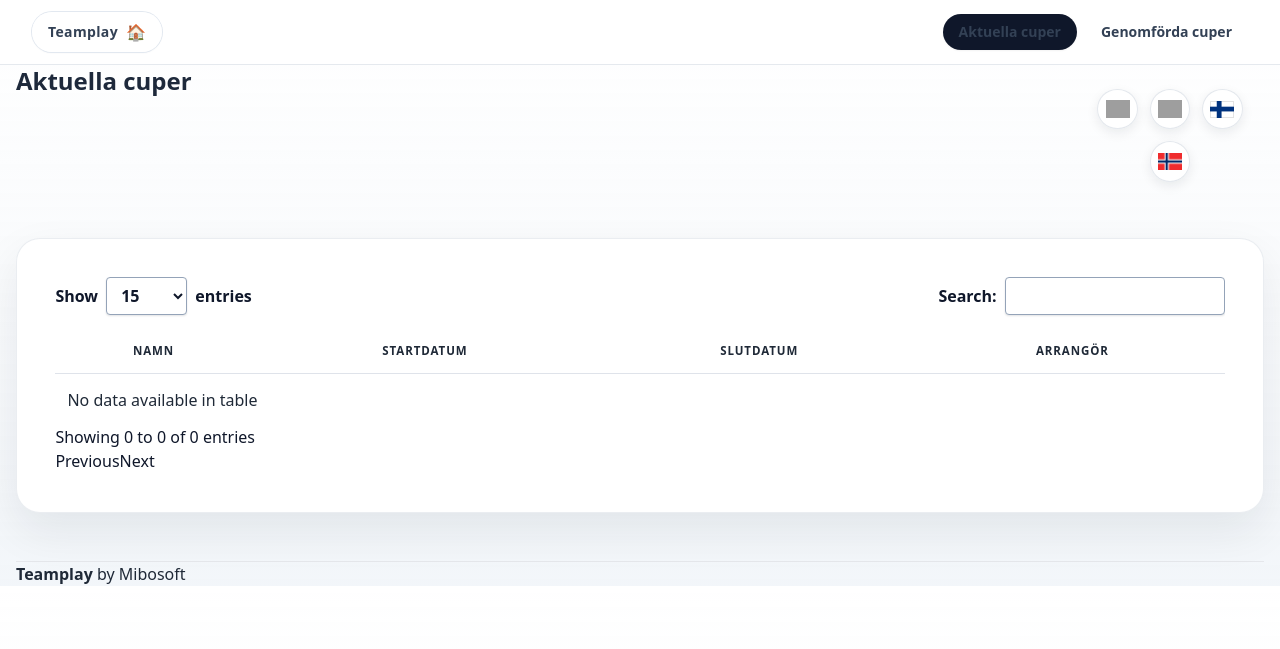
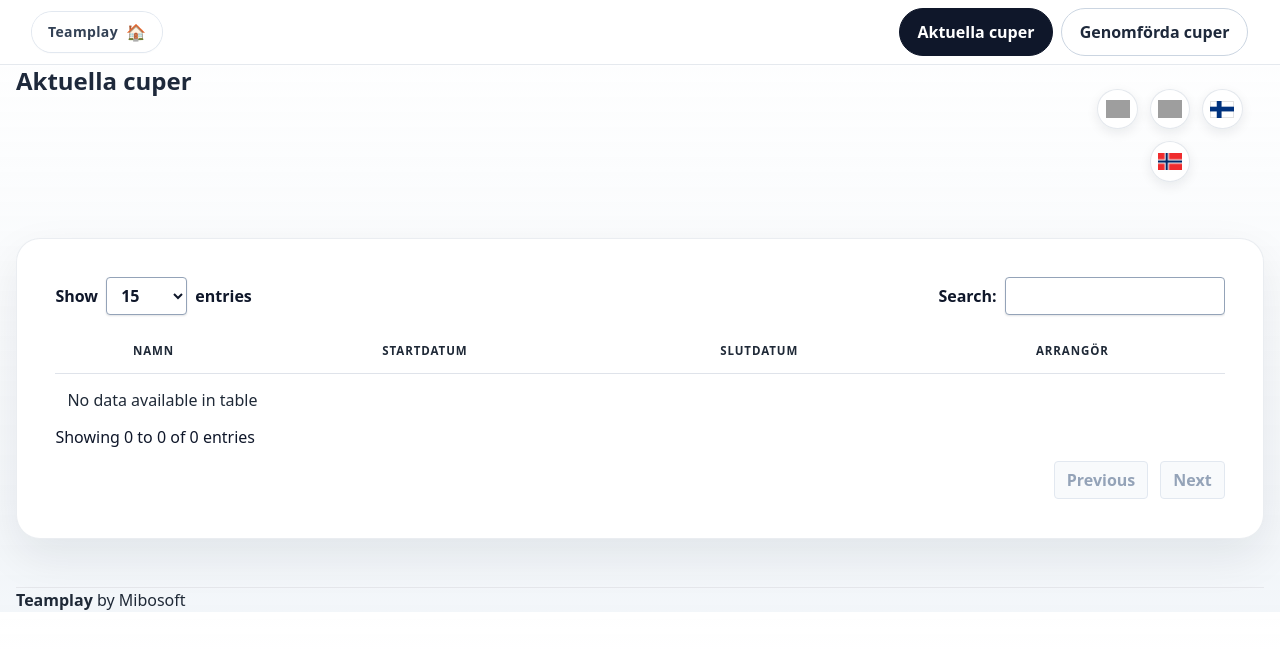
Before and after one commit to mibosoft/teamplay-web, a PHP site: page /tpweb/ in a window 1280 px wide. Shown: the top 649 px of the page. Run offline with PHP 8.4, Linux system fonts and the light colour scheme; data that the repository does not hold is empty; some libraries are stand-ins or nearby versions; grey boxes are pictures that could not be loaded.

Commit message:
Updated hyperlink behaviour

```diff
--- a/includes/views/_head.php
+++ b/includes/views/_head.php
@@ -304,6 +304,26 @@
       background-color: #ccff66 !important;
     }
 
+    @media (hover: none) and (pointer: coarse) {
+      table.table > tbody > tr:hover,
+      table.table-striped > tbody > tr:hover,
+      table.zebra > tbody > tr:hover,
+      table.table > tbody > tr:active,
+      table.table-striped > tbody > tr:active,
+      table.zebra > tbody > tr:active {
+        background-color: var(--color-table) !important;
+      }
+
+      a:not(.btn):not(.tp-btn):not([role="button"]):not(.nav-pills a):active,
+      a:not(.btn):not(.tp-btn):not([role="button"]):not(.nav-pills a):focus {
+        color: #0369a1 !important;
+        opacity: 1;
+        text-decoration: underline;
+        text-decoration-thickness: 2px;
+        text-underline-offset: 3px;
+      }
+    }
+
     .tp-footer {
       background: var(--color-footer);
       color: var(--color-footer-text);
@@ -348,6 +368,44 @@
 
     .tp-btn:hover {
       transform: translateY(-1px);
+    }
+
+    .tp-nav a.cupdir-view-link {
+      align-items: center;
+      background: #ffffff;
+      border: 1px solid #cbd5e1;
+      border-radius: 9999px;
+      color: #1e293b !important;
+      display: inline-flex;
+      font-weight: 700;
+      justify-content: center;
+      padding: 0.7rem 1.1rem;
+      text-decoration: none !important;
+      transition: transform 0.2s ease, box-shadow 0.2s ease;
+    }
+
+    .tp-nav a.cupdir-view-link:hover {
+      background: #f1f5f9;
+      border-color: #94a3b8;
+      color: #0f172a !important;
+      box-shadow: 0 10px 20px rgba(15, 23, 42, 0.14);
+      transform: translateY(-1px);
+    }
+
+    .tp-nav a.cupdir-view-link.is-active {
+      background: #0f172a;
+      border-color: #0f172a;
+      color: #ffffff !important;
+    }
+
+    .tp-nav a.cupdir-view-link.is-active:hover {
+      background: #0f172a;
+      border-color: #0f172a;
+      color: #ffffff !important;
+    }
+
+    .cupdir-view-link-mobile {
+      display: inline-flex;
     }
 
     .homewide .jumbotron .btn,
--- a/includes/views/_header.php
+++ b/includes/views/_header.php
@@ -19,15 +19,15 @@
         </button>
 
         <div class="hidden items-center gap-2 lg:flex">
-          <a class="rounded-full px-4 py-2 text-sm font-semibold <?php echo !$showCompletedCups ? 'bg-slate-900 text-white shadow-sm hover:bg-slate-700' : 'text-slate-700 hover:bg-white/80'; ?>" href="index.php?layout=1"><?php echo S_AKTUELLATURN; ?></a>
-          <a class="rounded-full px-4 py-2 text-sm font-semibold <?php echo $showCompletedCups ? 'bg-slate-900 text-white shadow-sm hover:bg-slate-700' : 'text-slate-700 hover:bg-white/80'; ?>" href="index.php?layout=1&amp;completedcups"><?php echo S_GEMOFORDATURN; ?></a>
+          <a class="cupdir-view-link <?php echo !$showCompletedCups ? 'is-active' : ''; ?>" href="index.php?layout=1"<?php echo !$showCompletedCups ? ' aria-current="page"' : ''; ?>><?php echo S_AKTUELLATURN; ?></a>
+          <a class="cupdir-view-link <?php echo $showCompletedCups ? 'is-active' : ''; ?>" href="index.php?layout=1&amp;completedcups"<?php echo $showCompletedCups ? ' aria-current="page"' : ''; ?>><?php echo S_GEMOFORDATURN; ?></a>
         </div>
       </div>
 
       <div x-show="open" x-collapse class="border-t border-slate-200 py-3 lg:hidden">
         <div class="space-y-1">
-          <a class="block rounded-lg px-3 py-2 text-sm <?php echo !$showCompletedCups ? 'font-semibold text-slate-900 bg-slate-100' : 'text-slate-700 hover:bg-white/80'; ?>" href="index.php?layout=1"><?php echo S_AKTUELLATURN; ?></a>
-          <a class="block rounded-lg px-3 py-2 text-sm <?php echo $showCompletedCups ? 'font-semibold text-slate-900 bg-slate-100' : 'text-slate-700 hover:bg-white/80'; ?>" href="index.php?layout=1&amp;completedcups"><?php echo S_GEMOFORDATURN; ?></a>
+          <a class="cupdir-view-link cupdir-view-link-mobile <?php echo !$showCompletedCups ? 'is-active' : ''; ?>" href="index.php?layout=1"<?php echo !$showCompletedCups ? ' aria-current="page"' : ''; ?>><?php echo S_AKTUELLATURN; ?></a>
+          <a class="cupdir-view-link cupdir-view-link-mobile <?php echo $showCompletedCups ? 'is-active' : ''; ?>" href="index.php?layout=1&amp;completedcups"<?php echo $showCompletedCups ? ' aria-current="page"' : ''; ?>><?php echo S_GEMOFORDATURN; ?></a>
         </div>
       </div>
     </nav>
--- a/includes/views/cupdir.php
+++ b/includes/views/cupdir.php
@@ -76,6 +76,60 @@
 		box-shadow: 0 0 0 3px rgba(15, 118, 110, 0.2);
 		outline: none;
 	}
+
+	#cupdir_wrapper .dataTables_paginate {
+		align-items: center;
+		clear: both;
+		display: flex;
+		float: none;
+		flex-wrap: wrap;
+		gap: 6px;
+		justify-content: flex-end;
+		padding-top: 12px;
+	}
+
+	#cupdir_wrapper .dataTables_paginate .paginate_button {
+		align-items: center;
+		background: #0f172a !important;
+		border: 1px solid #0f172a !important;
+		border-radius: 4px;
+		box-sizing: border-box;
+		color: #ffffff !important;
+		display: inline-flex;
+		font-weight: 600;
+		line-height: 1.25;
+		min-height: 36px;
+		padding: 8px 12px;
+		text-decoration: none !important;
+	}
+
+	#cupdir_wrapper .dataTables_paginate .paginate_button:hover {
+		background: #0f172a !important;
+		border-color: #0f172a !important;
+		color: #ffffff !important;
+		filter: brightness(0.9);
+	}
+
+	#cupdir_wrapper .dataTables_paginate .paginate_button.current {
+		background: #0f172a !important;
+		border-color: #0f172a !important;
+		box-shadow: inset 0 0 0 2px #ffffff;
+		color: #ffffff !important;
+	}
+
+	#cupdir_wrapper .dataTables_paginate .paginate_button.disabled,
+	#cupdir_wrapper .dataTables_paginate .paginate_button.disabled:hover {
+		background: #f8fafc !important;
+		border-color: #e2e8f0 !important;
+		color: #94a3b8 !important;
+		cursor: default;
+	}
+
+	@media (max-width: 767px) {
+		#cupdir_wrapper .dataTables_paginate {
+			justify-content: flex-start;
+		}
+	}
 </style>
 
 <div class="container">
```
